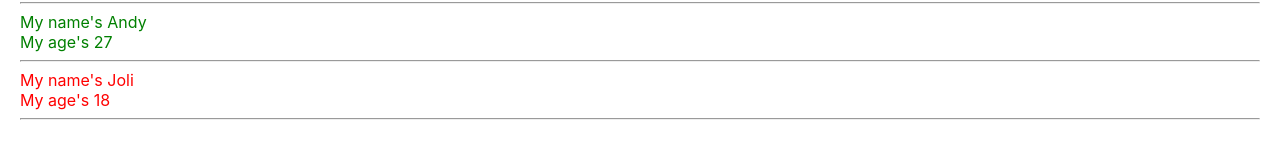
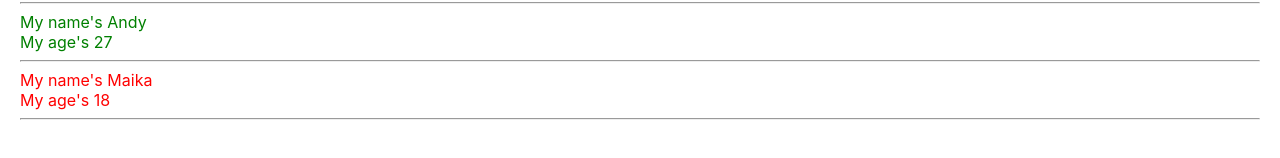
Before and after one commit to phucthor/test-demo-react, a React (Create React App) app: page / in a window 1280 px wide. Shown: the part 188-346 px from the top of the page. Built offline with nearby package versions, Linux system fonts and the light colour scheme.

Commit message:
test new repo

```diff
--- a/src/components/MyComponent.js
+++ b/src/components/MyComponent.js
@@ -8,7 +8,7 @@ class MyComponent extends React.Component {
         listUsers: [
             {id: 1, name: 'Tom', age: '32'},
             {id: 2, name: 'Andy', age: '27'},
-            {id: 3, name: 'Joli', age: '18'}
+            {id: 3, name: 'Maika', age: '18'}
         ]
     }
 
```
